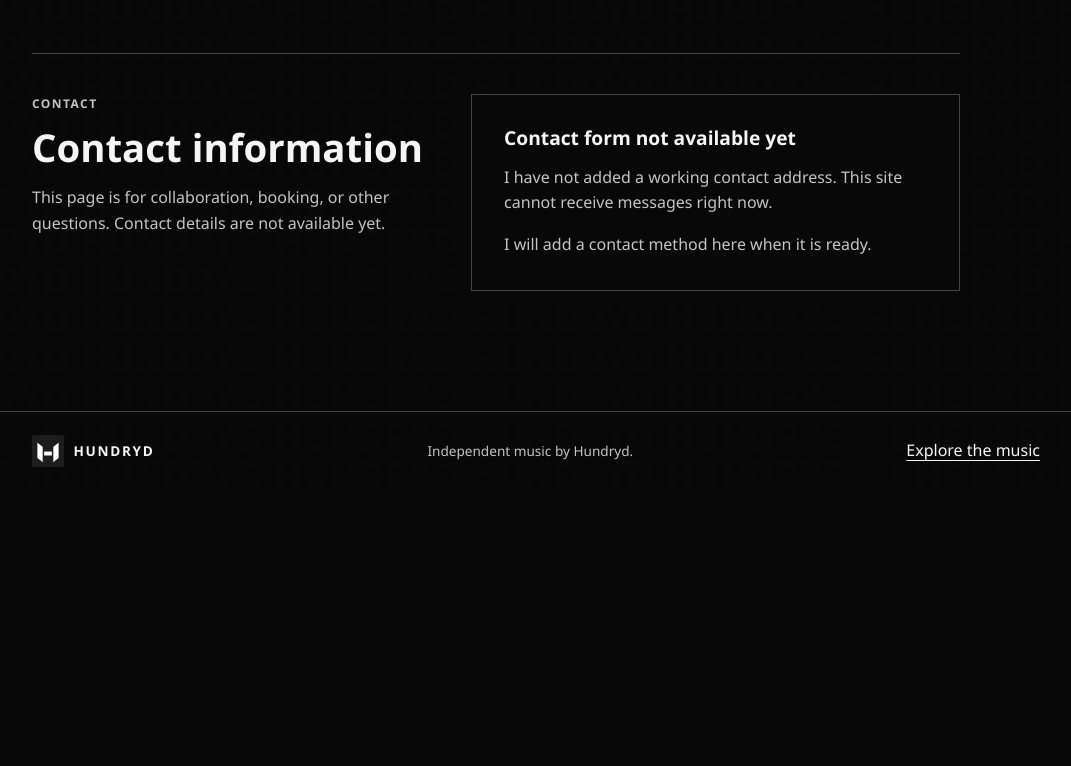
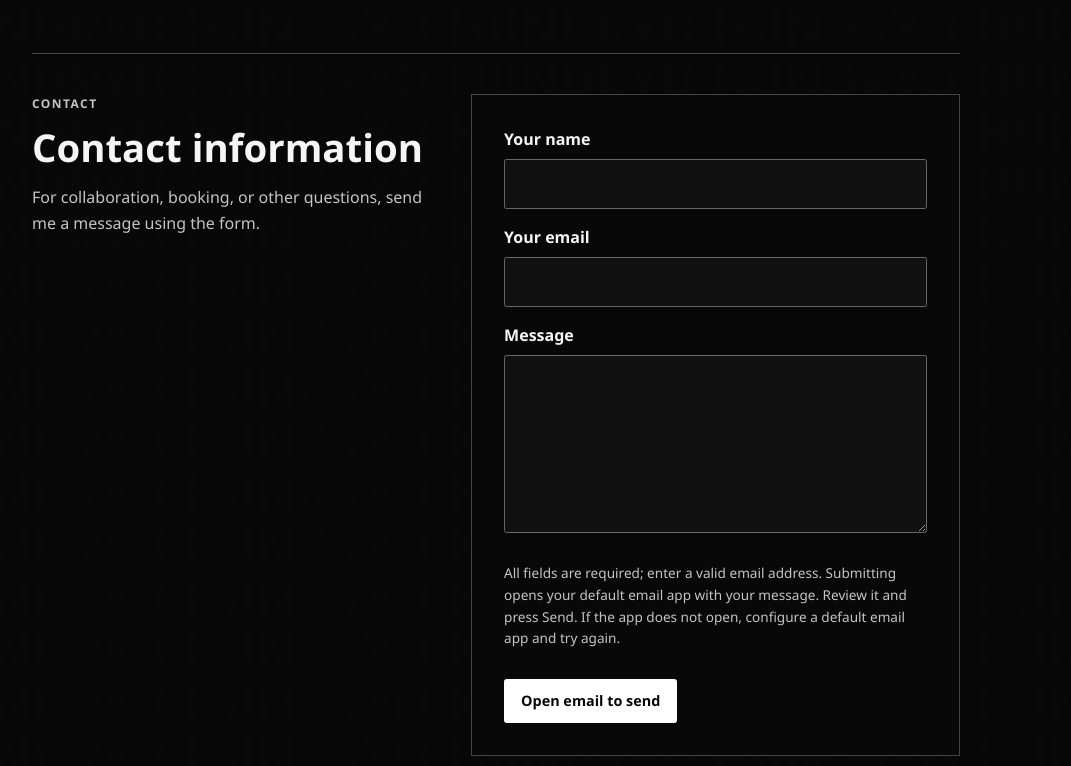
Before and after one commit to Hundryd/GIT337-Module7-Capstone-Documentation-Starter, a plain HTML site: page contact.html in a window 1280 px wide. Shown: the part 774-1540 px from the top of the page, without its empty margins (104-1175 px from the left). Before the commit the page ends 1265 px from the top, so only its background shows below. Drawn offline with Linux system fonts and the light colour scheme.

Commit message:
Tried to figure out how to keep email private but....

```diff
--- a/contact.html
+++ b/contact.html
@@ -5,7 +5,7 @@
     <meta charset="utf-8">
     <meta name="viewport" content="width=device-width, initial-scale=1">
     <meta name="theme-color" content="#080808">
-    <meta name="description" content="About Hundryd and current contact availability.">
+    <meta name="description" content="About Hundryd and an email contact form.">
     <title>About &amp; Contact | Hundryd</title>
     <link rel="icon" href="assets/Hundryd%20Logo%20Rounded%20Edge.png" type="image/png">
     <link rel="stylesheet" href="styles.css">
@@ -49,13 +49,29 @@
             <div class="contact-intro">
                 <p class="eyebrow">Contact</p>
                 <h2 id="contact-title">Contact information</h2>
-                <p>This page is for collaboration, booking, or other questions. Contact details are not available yet.
+                <p>For collaboration, booking, or other questions, send me a message using the form.
                 </p>
             </div>
-            <div class="contact-unavailable" role="note" aria-labelledby="contact-status">
-                <h3 id="contact-status">Contact form not available yet</h3>
-                <p>I have not added a working contact address. This site cannot receive messages right now.</p>
-                <p>I will add a contact method here when it is ready.</p>
+            <div class="contact-form-card">
+                <form class="contact-form" action="mailto:hundryd@gmail.com" method="post" enctype="text/plain"
+                    aria-describedby="contact-help">
+                    <div class="form-field">
+                        <label for="contact-name">Your name</label>
+                        <input id="contact-name" name="Name" type="text" autocomplete="name" required>
+                    </div>
+                    <div class="form-field">
+                        <label for="contact-email">Your email</label>
+                        <input id="contact-email" name="Email" type="email" autocomplete="email" required>
+                    </div>
+                    <div class="form-field">
+                        <label for="contact-message">Message</label>
+                        <textarea id="contact-message" name="Message" rows="6" required></textarea>
+                    </div>
+                    <p class="form-note" id="contact-help">All fields are required; enter a valid email address.
+                        Submitting opens your default email app with your message. Review it and press Send. If the
+                        app does not open, configure a default email app and try again.</p>
+                    <button class="button button-primary" type="submit">Open email to send</button>
+                </form>
             </div>
         </section>
     </main>
--- a/styles.css
+++ b/styles.css
@@ -426,23 +426,10 @@ audio:focus-visible {
     gap: 2rem;
 }
 
-.contact-unavailable {
+.contact-form-card {
     padding: clamp(1.25rem, 4vw, 2rem);
     border: 1px solid var(--line);
     background: rgb(8 8 8 / 88%);
-}
-
-.contact-unavailable h3 {
-    margin: 0;
-    font-size: 1.2rem;
-}
-
-.contact-unavailable p {
-    color: var(--muted);
-}
-
-.contact-unavailable p:last-child {
-    margin-bottom: 0;
 }
 
 .contact-form {
```
Also changed, not shown: capstone-evidence.html (+11 -10 lines).
